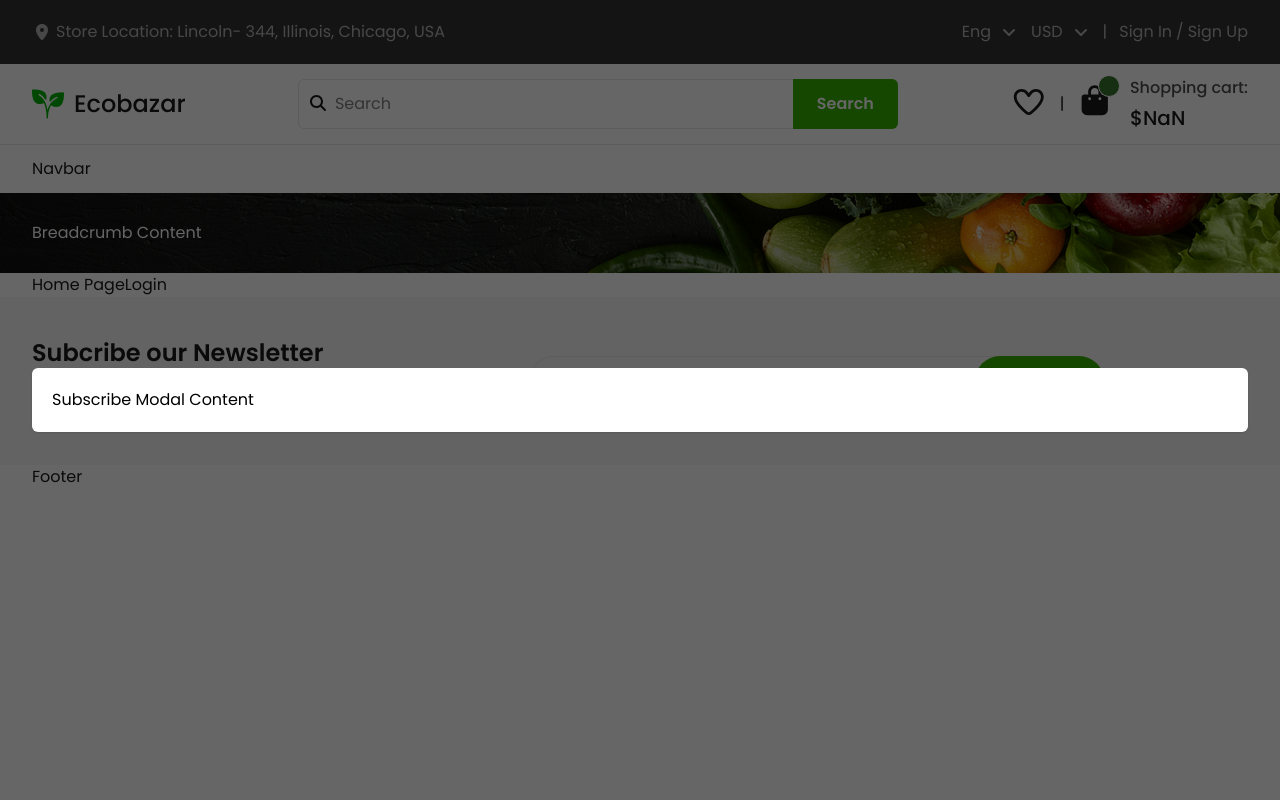
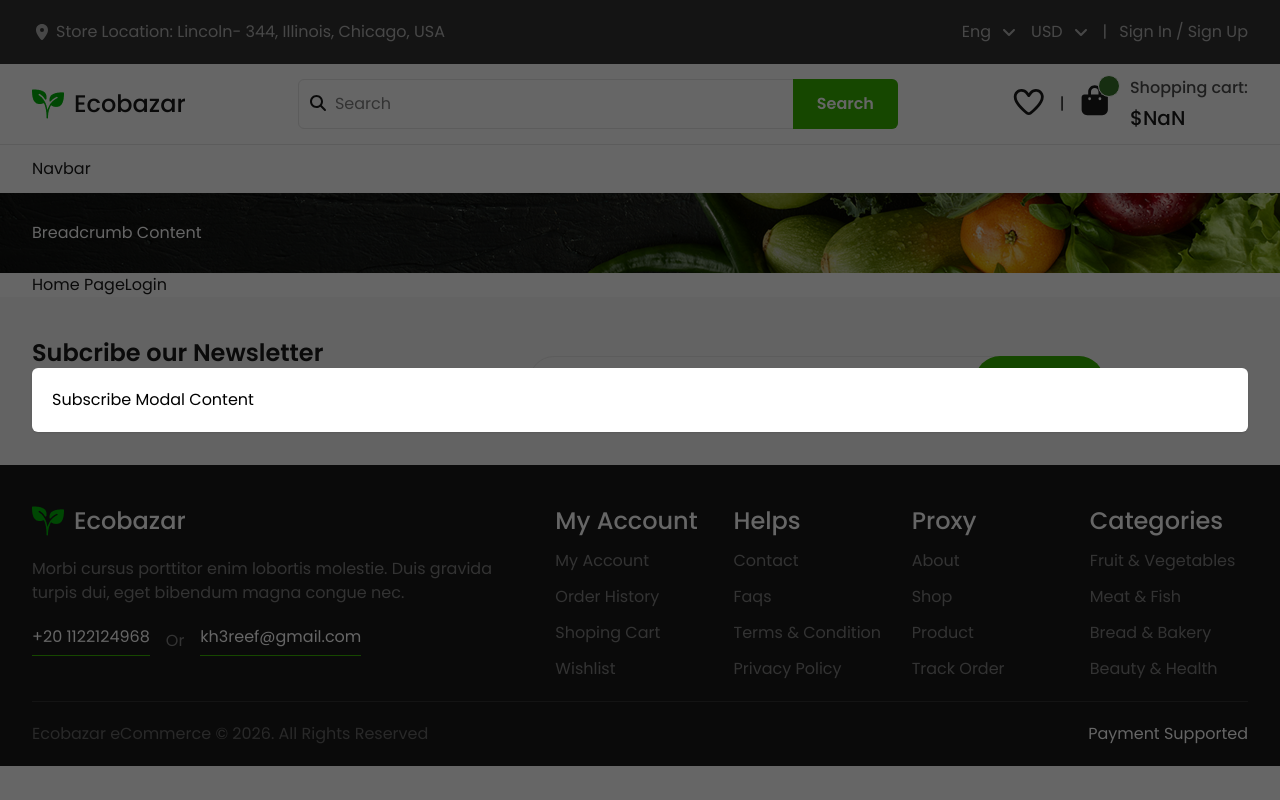
Before and after one commit to k7areef/Ecobazar, a React (Vite) app: page / in a window 1280 px wide. Built offline with nearby package versions, Linux system fonts and the light colour scheme.

Commit message:
feat: enhance Footer component; integrate AppLogo and add structured links for navigation

```diff
--- a/src/components/common/AppLogo.jsx
+++ b/src/components/common/AppLogo.jsx
@@ -1,11 +1,11 @@
 import { Link } from "react-router-dom";
 import AppLogoImage from "@assets/app-logo.png";
 
-function AppLogo() {
+function AppLogo({ ...props }) {
     return (
         <Link
             to={'/'}
-            className="flex items-center gap-2.5 font-medium text-2xl"
+            className={`flex items-center gap-2.5 font-medium text-2xl ${props.className}`}
         >
             <img src={AppLogoImage} alt="app-logo" />
             <span className="max-sm:hidden">Ecobazar</span>
--- a/src/components/layout/Footer.jsx
+++ b/src/components/layout/Footer.jsx
@@ -1,8 +1,155 @@
+import AppLogo from "@components/common/AppLogo";
+
+const links = [
+    // My Account
+    {
+        title: "My Account",
+        links: [
+            {
+                label: "My Account",
+                href: "href"
+            },
+            {
+                label: "Order History",
+                href: "href"
+            },
+            {
+                label: "Shoping Cart",
+                href: "href"
+            },
+            {
+                label: "Wishlist",
+                href: "href"
+            }
+        ]
+    },
+    // Helps
+    {
+        title: "Helps",
+        links: [
+            {
+                label: "Contact",
+                href: "href"
+            },
+            {
+                label: "Faqs",
+                href: "href"
+            },
+            {
+                label: "Terms & Condition",
+                href: "href"
+            },
+            {
+                label: "Privacy Policy",
+                href: "href"
+            }
+        ]
+    },
+    // Proxy
+    {
+        title: "Proxy",
+        links: [
+            {
+                label: "About",
+                href: "href"
+            },
+            {
+                label: "Shop",
+                href: "href"
+            },
+            {
+                label: "Product",
+                href: "href"
+            },
+            {
+                label: "Track Order",
+                href: "href"
+            }
+        ]
+    },
+    // Categories
+    {
+        title: "Categories",
+        links: [
+            {
+                label: "Fruit & Vegetables",
+                href: "href"
+            },
+            {
+                label: "Meat & Fish",
+                href: "href"
+            },
+            {
+                label: "Bread & Bakery",
+                href: "href"
+            },
+            {
+                label: "Beauty & Health",
+                href: "href"
+            }
+        ]
+    }
+];
+
 function Footer() {
     return (
-        <footer>
-            <div className="container">
-                Footer
+        <footer className="bg-gray-900 text-white pt-5 md:pt-10">
+            <div className="container grid grid-cols-1 lg:grid-cols-12 gap-5 lg:gap-10">
+                <div className="footer-about lg:col-span-5">
+                    <AppLogo className="mb-5" />
+                    <p className="text-gray-500 mb-5">Morbi cursus porttitor enim lobortis molestie. Duis gravida turpis dui, eget bibendum magna congue nec.</p>
+                    <div className="flex sm:items-center gap-4 max-sm:flex-col">
+                        <a
+                            target="_blank"
+                            href="https://wa.link/div698"
+                            className="block w-fit pb-1.5 border-b border-b-primary hover:text-primary transition"
+                        >
+                            +20 1122124968
+                        </a>
+                        <span className="text-gray-500">Or</span>
+                        <a
+                            target="_blank"
+                            href="mailto:kh3reef@gmail.com"
+                            className="block w-fit pb-1.5 border-b border-b-primary hover:text-primary transition"
+                        >
+                            kh3reef@gmail.com
+                        </a>
+                    </div>
+                </div>
+                <div className="footer-links grid grid-cols-2 lg:grid-cols-4 lg:col-span-7 gap-5">
+                    {
+                        links.map((link, index) => (
+                            <div className="link" key={index}>
+                                <h3 className="text-lg sm:text-xl md:text-2xl font-medium mb-3">{link.title}</h3>
+                                <ul className="space-y-3">
+                                    {
+                                        link.links.map((item, index) => (
+                                            <li key={index}>
+                                                <a
+                                                    href={item.href}
+                                                    className="text-gray-500 hover:text-white transition"
+                                                >
+                                                    {item.label}
+                                                </a>
+                                            </li>
+                                        ))
+                                    }
+                                </ul>
+                            </div>
+                        ))
+                    }
+                </div>
+            </div>
+            <div className="footer-copyright py-5">
+                <div className="container">
+                    <hr className="border-gray-800 mb-5" />
+                    <div className="copyright-content flex items-center justify-between gap-5">
+                        <p className="text-gray-600">Ecobazar eCommerce © {new Date().getFullYear()}. All Rights Reserved</p>
+                        <div className="payments-supported flex items-center gap-2">
+                            Payment Supported
+                        </div>
+                    </div>
+                </div>
             </div>
         </footer>
     )
```
